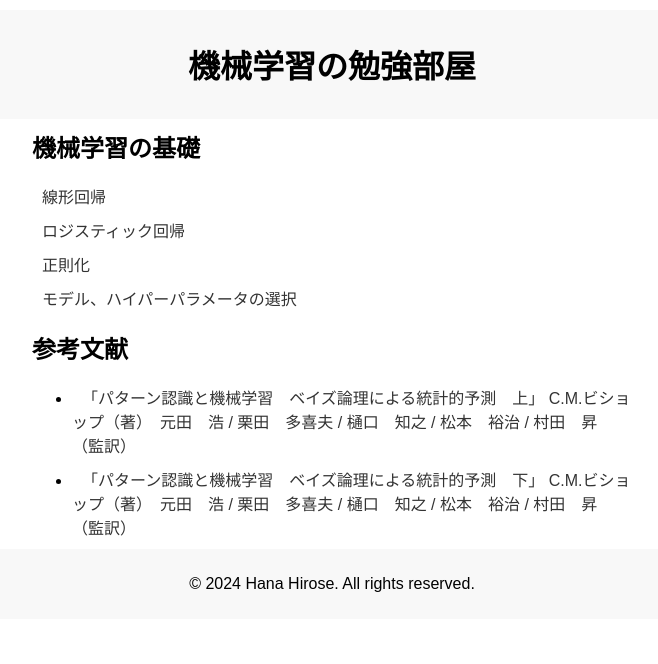
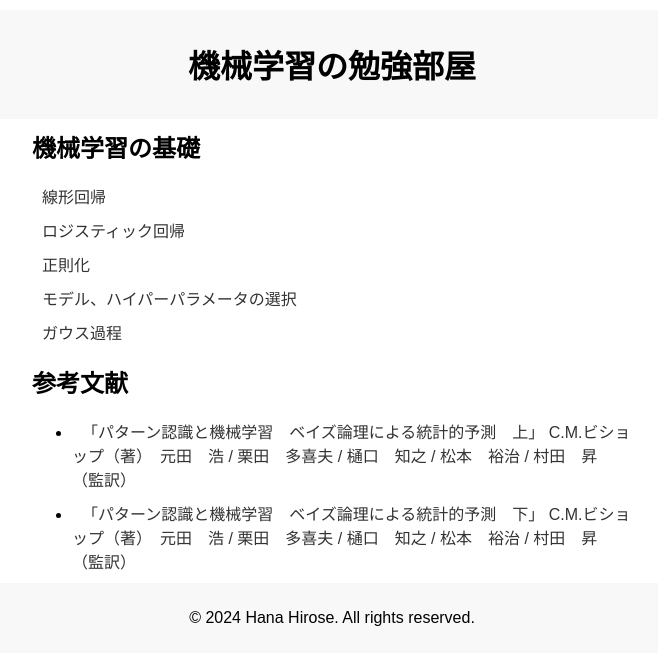
Before and after one commit to HanaHirose/HanaHirose.github.io, a plain HTML site: page index.html in a window 1280 px wide. Shown: the top 664 px of the page, without its empty margins (368-1026 px from the left). Drawn offline with Linux system fonts and the light colour scheme.

Commit message:
Update index.html
added Gaussian Process

```diff
--- a/index.html
+++ b/index.html
@@ -18,6 +18,7 @@
                 <li><a href="LogisticRegression.html">ロジスティック回帰</a></li>
                 <li><a href="regularization.html">正則化</a></li>
                 <li><a href="model_selection.html" >モデル、ハイパーパラメータの選択</a></li>
+                <li><a href="Gaussian_process.html" >ガウス過程</a></li>
             </ul>
         </div>
     </nav>
```
